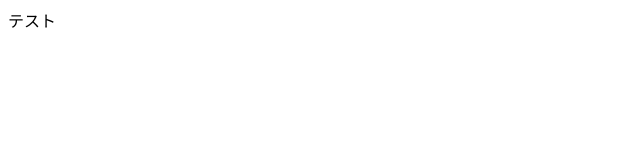
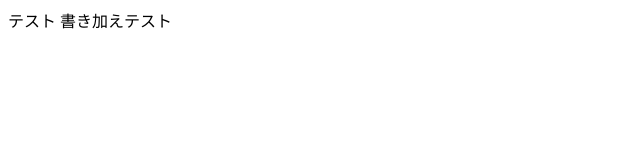
Before and after one commit to Yukito1017/4-28, a plain HTML site: page index.html in a window 1280 px wide. Shown: the whole page, without its empty margins (0-640 px from the left). Drawn offline with Linux system fonts and the light colour scheme.

Commit message:
Update index.html

```diff
--- a/index.html
+++ b/index.html
@@ -6,5 +6,6 @@
   </head>
   <body>
     テスト
+    書き加えテスト
   </body>
 </html>
```
